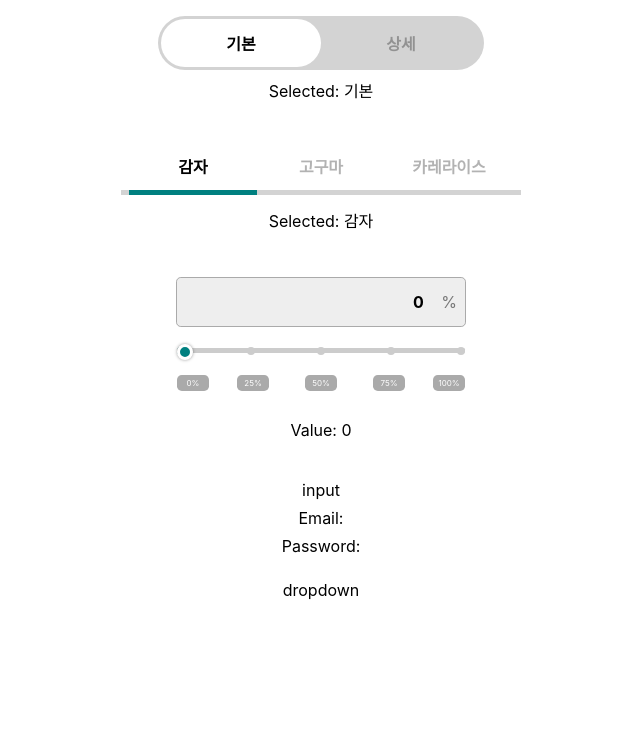
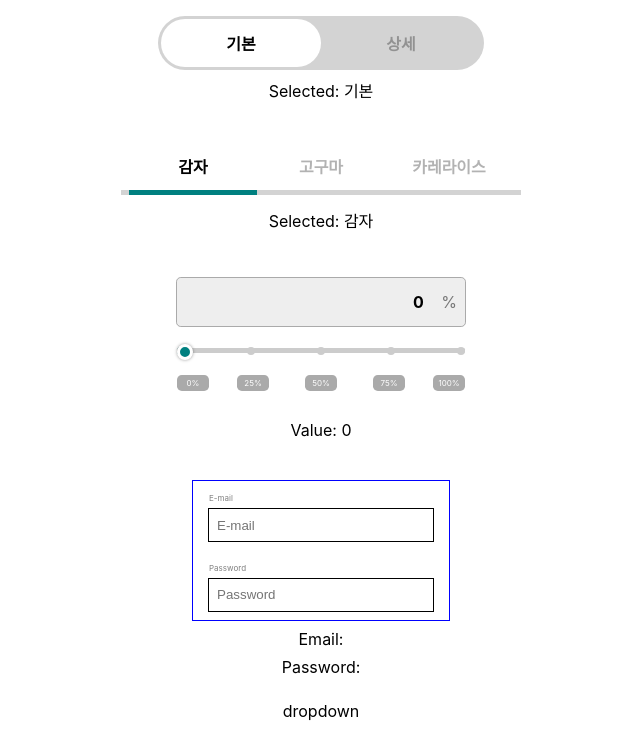
Before and after one commit to chichoon/wanted_pre_onboarding, a React (Create React App) app: page / in a window 1280 px wide. Shown: the top 756 px of the page, without its empty margins (319-959 px from the left). Built offline with nearby package versions, Linux system fonts and the light colour scheme.

Commit message:
Feat: Input 기본 틀 완성

```diff
--- a/src/components/Input.js
+++ b/src/components/Input.js
@@ -1,14 +1,78 @@
 import React, { useEffect, useState } from 'react';
+
+import Styled from 'styled-components';
 
 const Input = ({ setFuncEmail, setFuncPassword }) => {
   const [inputEmail, setInputEmail] = useState('');
   const [inputPassword, setInputPassword] = useState('');
 
+  const handleOnEmailChange = e => {
+    setInputEmail(e.target.value);
+  };
+
+  const handleOnPasswordChange = e => {
+    setInputPassword(e.target.value);
+  };
+
   useEffect(() => {
     setFuncEmail(inputEmail);
     setFuncPassword(inputPassword);
-  });
-  return <div>input</div>;
+  }, [inputEmail, inputPassword]);
+
+  return (
+    <InputWrapper>
+      <label htmlFor="email">E-mail</label>
+      <input
+        type="email"
+        name="email"
+        placeholder="E-mail"
+        value={inputEmail}
+        onChange={handleOnEmailChange}
+      />
+      <label htmlFor="password">Password</label>
+      <input
+        type="password"
+        name="password"
+        placeholder="Password"
+        value={inputPassword}
+        onChange={handleOnPasswordChange}
+      />
+    </InputWrapper>
+  );
 };
 
+const InputWrapper = Styled.div`
+  width: 15rem;
+  height: rem;
+  padding: 0.5rem;
+
+  border: 1px solid blue;
+
+  display: flex;
+  flex-direction: column;
+  align-items: center;
+  justify-content: center;
+
+  label {
+    width: 14rem;
+    padding: 0.3rem;
+
+    text-align: left;
+    font-size: 0.5rem;
+    color: rgba(0, 0, 0, 0.5);
+  }
+
+  input {
+    width: 13rem;
+    height: 2rem;
+    padding: 0 0.5rem;
+
+    border: none;
+    border: 1px solid black;
+  }
+  input:nth-child(2) {
+    margin-bottom: 1rem;
+  }
+`;
+
 export default Input;
```
